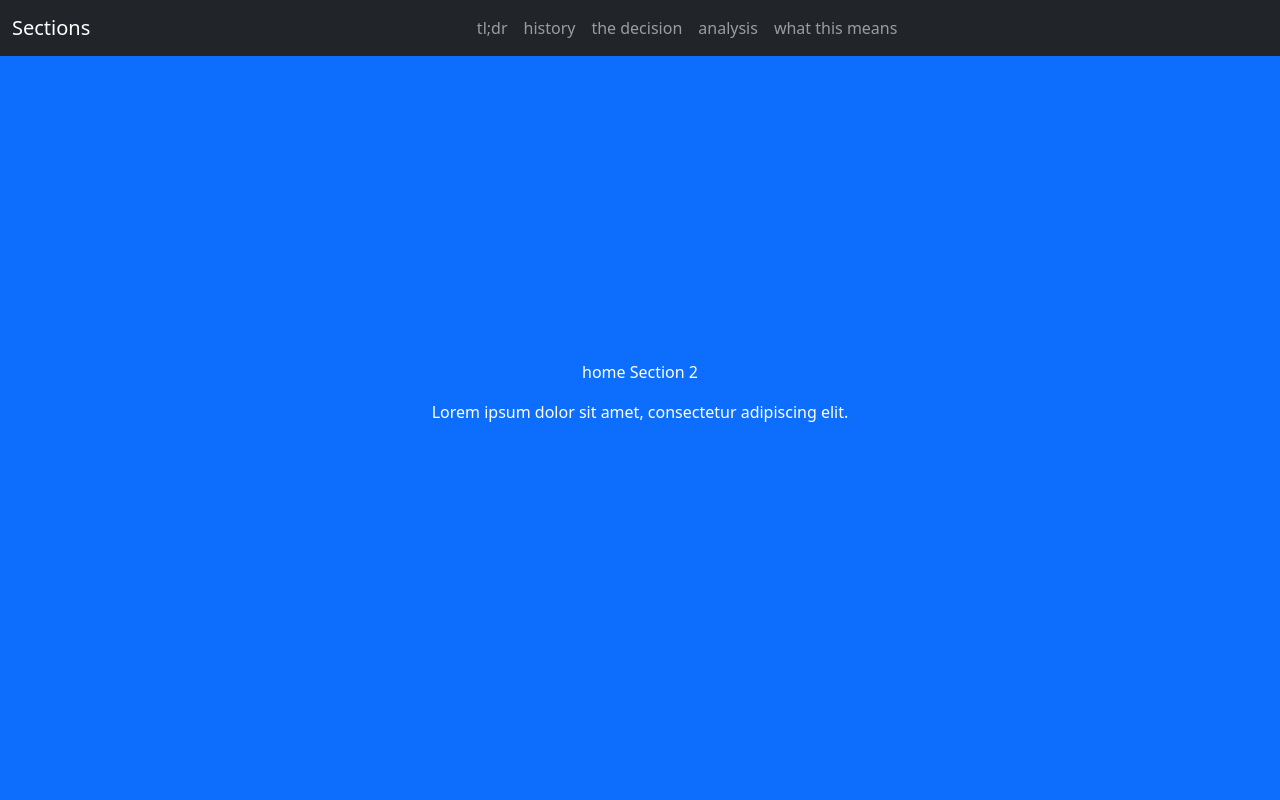
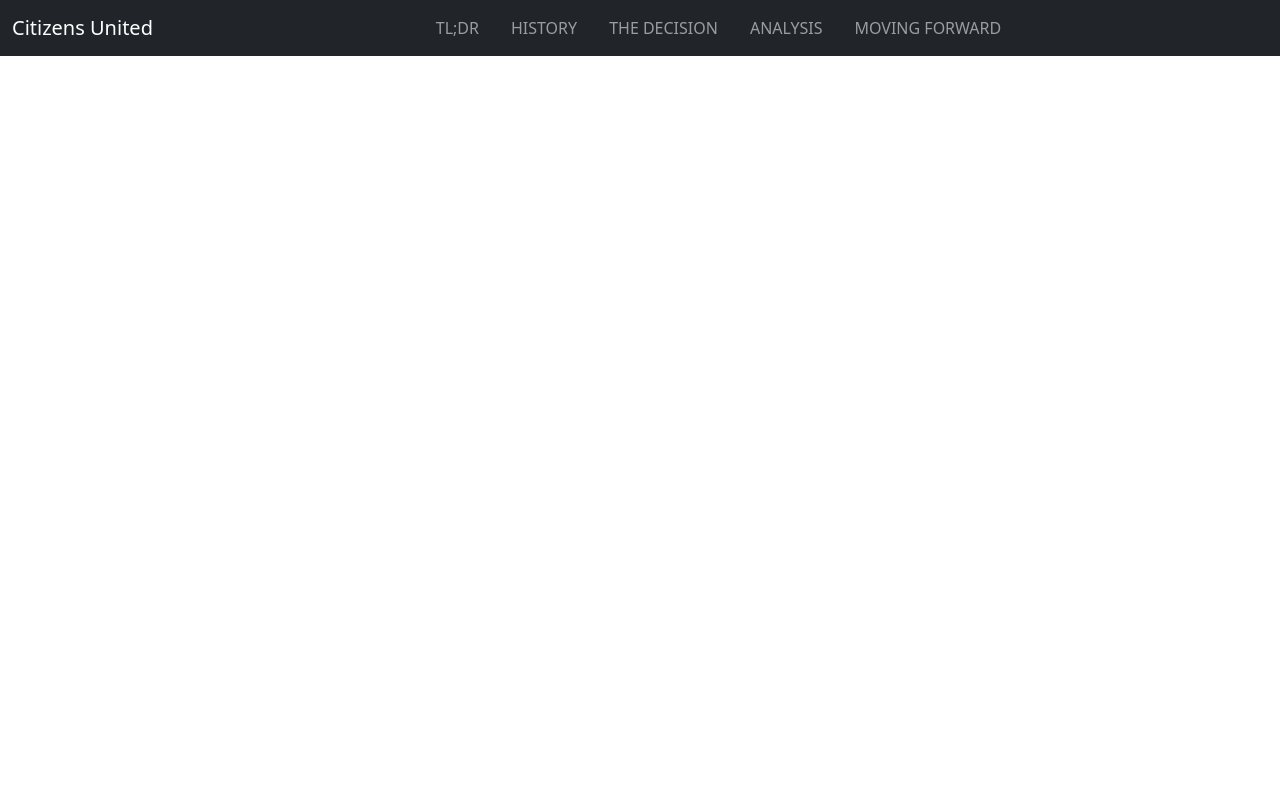
Before and after one commit to hive1/dida-website, a plain HTML site: page index.html in a window 1280 px wide. Shown: the top 800 px of the page. Drawn offline with nearby package versions, Linux system fonts and the light colour scheme.

Commit message:
DUDE I CANNOT FIGURE SHIT OUT

```diff
--- a/index.html
+++ b/index.html
@@ -19,41 +19,23 @@
     <link href="https://fonts.googleapis.com/css2?family=Open+Sans:ital,wght@0,300..800;1,300..800&display=swap" rel="stylesheet">
 </head>
 
-<!-- for the nav bar, i want to put a progress bar underlying it and then proper spacing between elements -->
-<body>
-
-    <div id="navigation">
-        <!-- <h1 id="me">IV</h1>
-        <nav>
-            <a href="#">tl;dr</a>
-            <a href="#">history</a>
-            <a href="#">the decision</a>
-            <a href="#">analysis</a>
-            <a href="#">what's to come</a>
-        </nav> -->
-
-        <div class="row">
-
-        </div>
-    </div>
-
+<!-- for the nav bar, i want to put a progress bar underlying it and then proper spacing between elements -->s
     <script src="https://cdn.jsdelivr.net/npm/bootstrap@5.3.5/dist/js/bootstrap.bundle.min.js" integrity="sha384-k6d4wzSIapyDyv1kpU366/PK5hCdSbCRGRCMv+eplOQJWyd1fbcAu9OCUj5zNLiq" crossorigin="anonymous"></script>
     <nav id="navbar" class="navbar navbar-expand-lg navbar-dark bg-dark fixed-top">
         <div class="container-fluid">
-            <a class="navbar-brand" href="#">Sections</a>
+            <a class="navbar-brand" href="#">Citizens United</a>
             <button class="navbar-toggler" type="button" data-bs-toggle="collapse" data-bs-target="#navbarNav">
                 <span class="navbar-toggler-icon"></span>
             </button>
             <div class="collapse navbar-collapse" id="navbarNav">
                 <div class="w-100 d-flex justify-content-center">
-                    <ul class="navbar-nav">
-
+                    <ul class="navbar-nav d-flex gap-3">
                         <!-- Nav links -->
-                        <li class="nav-item"><a class="nav-link" href="#section1">tl;dr</a></li>
-                        <li class="nav-item"><a class="nav-link" href="#section2">history</a></li>
-                        <li class="nav-item"><a class="nav-link" href="#section3">the decision</a></li>
-                        <li class="nav-item"><a class="nav-link" href="#section4">analysis</a></li>
-                        <li class="nav-item"><a class="nav-link" href="#section5">what this means</a></li>
+                        <li class="nav-item"><a class="nav-link" href="#section1">TL;DR</a></li>
+                        <li class="nav-item"><a class="nav-link" href="#section2">HISTORY</a></li>
+                        <li class="nav-item"><a class="nav-link" href="#section3">THE DECISION</a></li>
+                        <li class="nav-item"><a class="nav-link" href="#section4">ANALYSIS</a></li>
+                        <li class="nav-item"><a class="nav-link" href="#section5">MOVING FORWARD</a></li>
                     </ul>
                 </div>
             </div>
@@ -61,7 +43,7 @@
     </nav>
 
       <main class="container-fluid p-0">
-        <section id="section2" class="bg-primary text-white">
+        <section id="section2" class="my-teal-rgb text-white">
             <div class="container">
                 <div class="row justify-content-center text-center">
                     <div class="col-md-8 col-lg-6">
@@ -73,7 +55,7 @@
         </section>
 
         <main class="container-fluid p-0">
-            <section id="section3" class="bg-primary text-white">
+            <section id="section3" class="bs-secondary-color text-white">
                 <div class="container">
                     <div class="row justify-content-center">
                         <div class="col-md-8 col-lg-6 text-center">
--- a/style.css
+++ b/style.css
@@ -1,3 +1,8 @@
+:root {
+    --my-teal-rgb: 201, 218, 248;
+    --my-salmon-rgb: 250, 128, 114;
+  }
+
 .open-sans {
     font-family: "Open Sans", sans-serif;
     font-optical-sizing: auto;
@@ -33,13 +38,10 @@ html {
     transition: opacity 0.3s ease;
 }
 
-.nav-link:hover {
-    color: #c9daf8;
-}
-
 section {
     min-height: 100vh;
     display: flex;
     align-items: center;
     padding: 3rem 1rem;
+    gap: 100px;
 }
```
